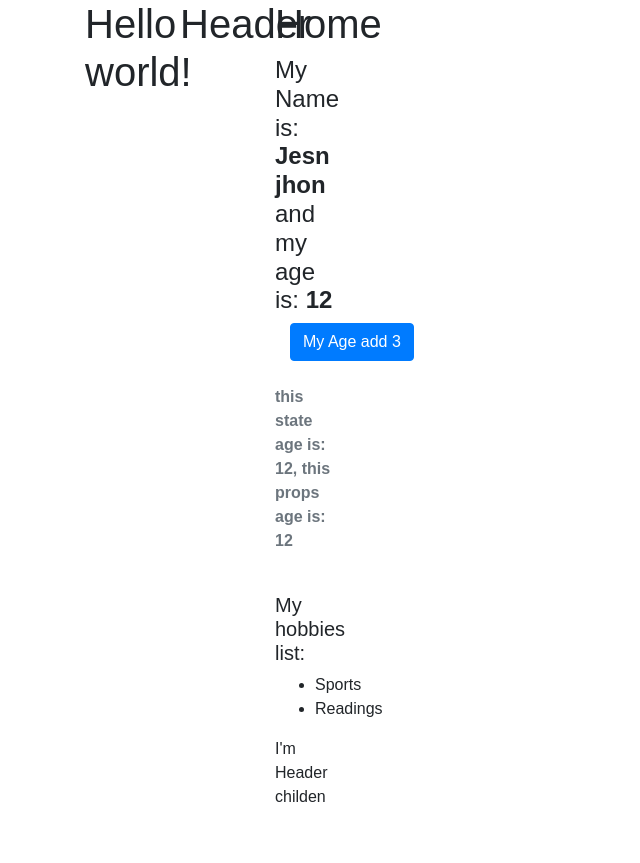
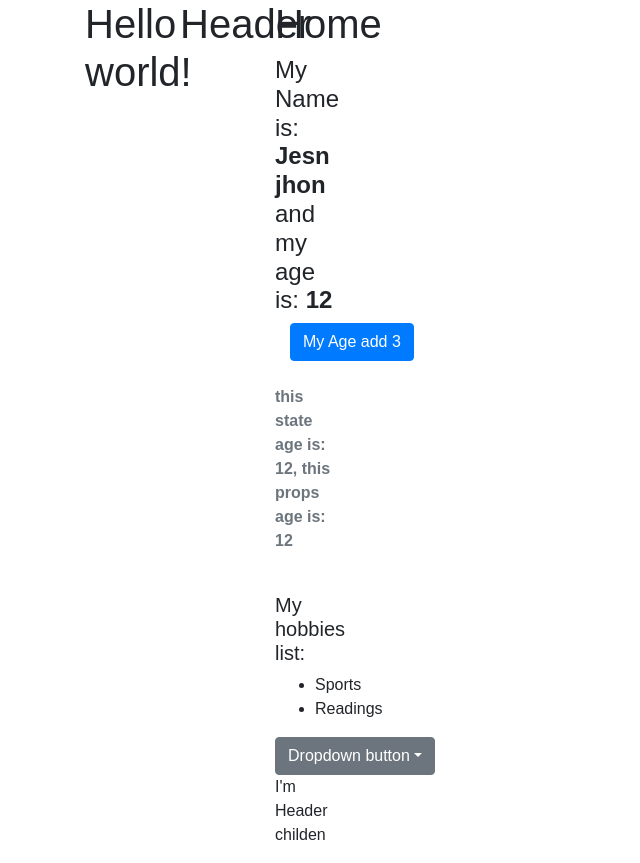
Before and after one commit to ahkjxy/hello-react, a React (Create React App) app in the folder hello-react-01/: page / in a window 1280 px wide. Shown: the whole page, without its empty margins (0-640 px from the left). Before the commit the page ends 825 px from the top, so only its background shows below. Built offline with nearby package versions, Linux system fonts and the light colour scheme.

Commit message:
conditional state

```diff
--- a/hello-react-01/src/components/Home.js
+++ b/hello-react-01/src/components/Home.js
@@ -5,7 +5,8 @@ export default class Home extends Component {
   constructor (props) {
     super(props)
     this.state = {
-      age: this.props.age
+      age: this.props.age,
+      isOpen: false
     }
   }
   myAgeAdd () {
@@ -13,8 +14,14 @@ export default class Home extends Component {
       age: this.state.age + 3
     })
   }
+  setOpen () {
+    this.setState({
+      isOpen: !this.state.isOpen
+    })
+  }
   render() {
-    let children = this.props.children;
+    const children = this.props.children,
+      isOpen = this.state.isOpen;
     return (
       <div className="col-xl-1 col-xl-offset-11">
         <h1>Home</h1>
@@ -32,6 +39,16 @@ export default class Home extends Component {
           <ul>
             {this.props.user.hobbies.map((item, idx) => <li key={idx}>{item}</li>)}
           </ul>
+          <div className="dropdown">
+            <button className="btn btn-secondary dropdown-toggle" type="button" onClick={()=>{this.setOpen()}}>
+              Dropdown button
+            </button>
+            <div className={isOpen ? "dropdown-menu show" : "dropdown-menu"}>
+              <a className="dropdown-item" onClick={()=>this.setState({isOpen:false})}>Action</a>
+              <a className="dropdown-item">Another action</a>
+              <a className="dropdown-item">Something else here</a>
+            </div>
+          </div>
         </div>
         {children}
       </div>
```
